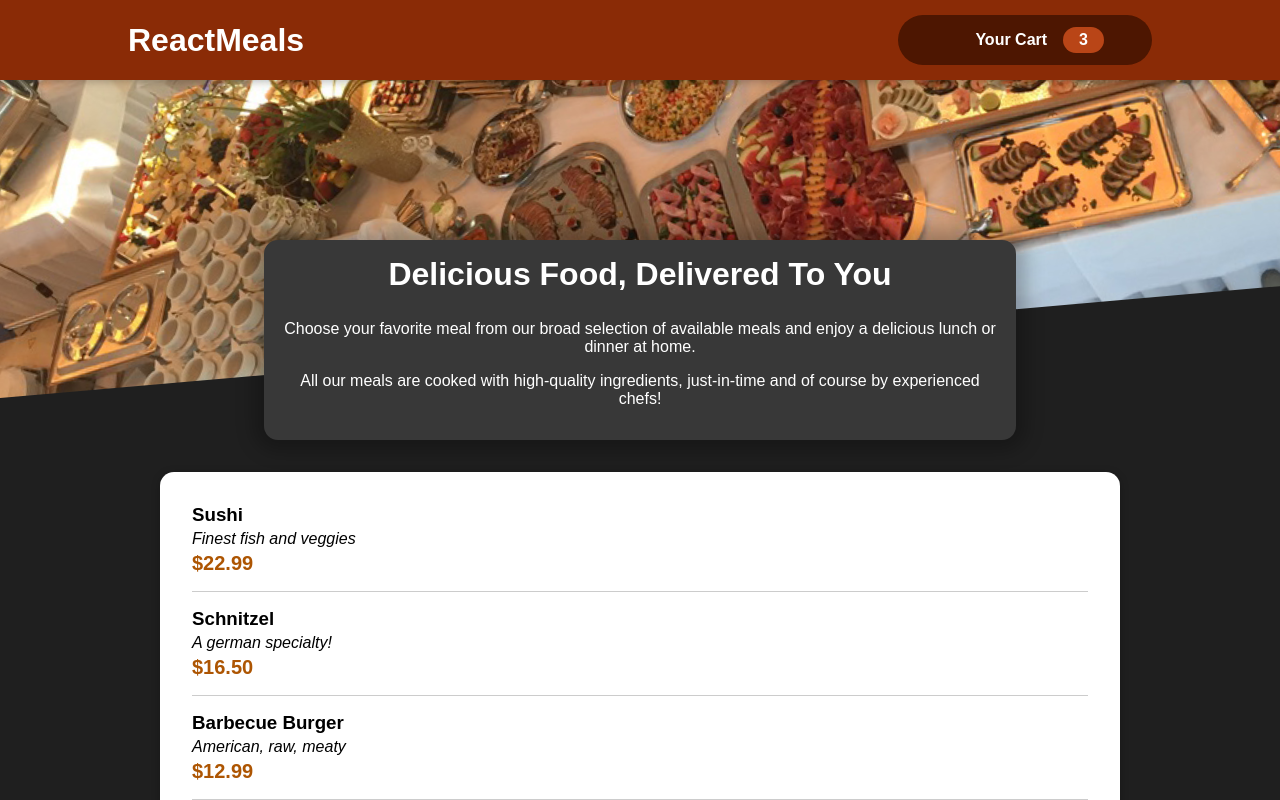
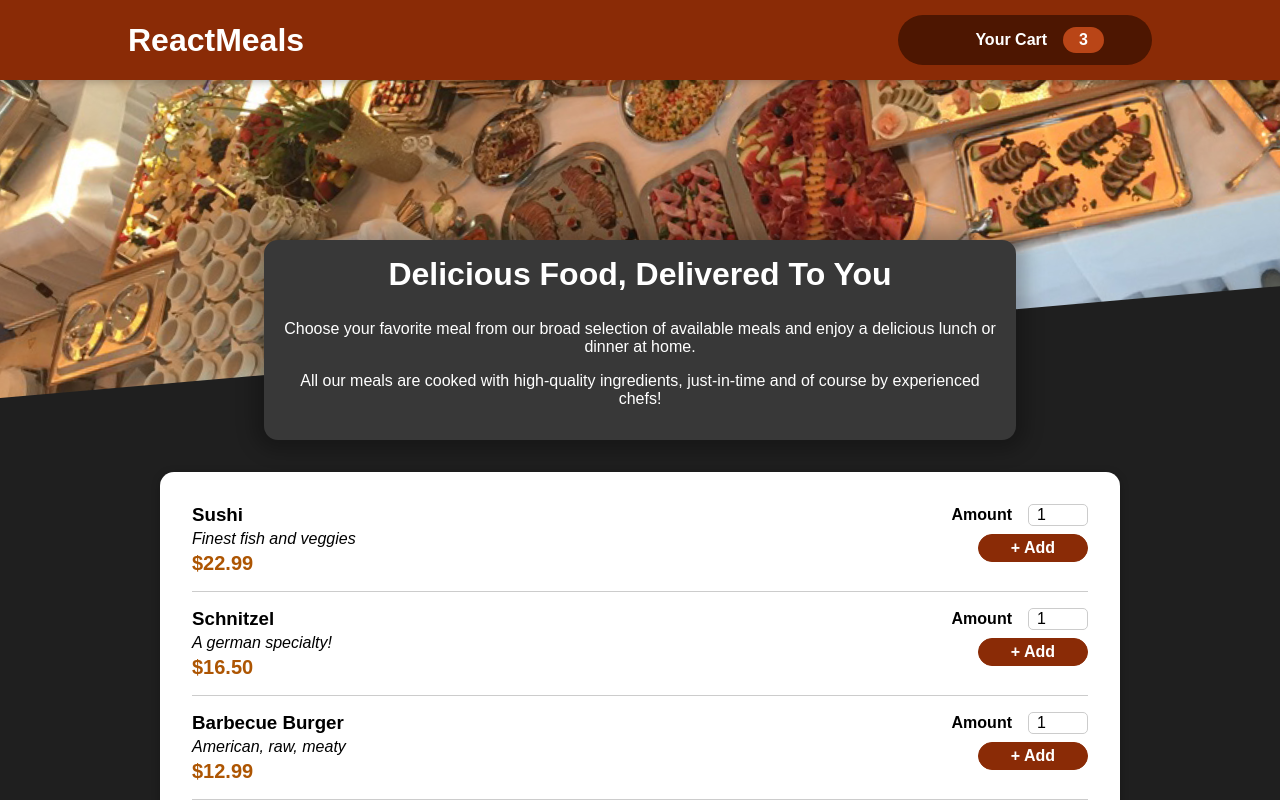
Before and after one commit to Ives-Gomes/food-app, a React (Vite) app: page / in a window 1280 px wide. Shown: the top 800 px of the page. Built offline with nearby package versions, Linux system fonts and the light colour scheme; some icons are missing.

Commit message:
feat: added meal item form component

```diff
--- /dev/null
+++ b/src/components/Input/Input.jsx
@@ -0,0 +1,14 @@
+import React from 'react';
+
+import classes from './style.module.css';
+
+function Input({ input, label }) {
+  return (
+    <div className={classes.input}>
+      <label htmlFor={input.id}>{label}</label>
+      <input {...input} />
+    </div>
+  );
+}
+
+export default Input;
--- /dev/null
+++ b/src/components/Input/style.module.css
@@ -0,0 +1,18 @@
+.input {
+  display: flex;
+  align-items: center;
+  margin-bottom: 0.5rem;
+}
+
+.input label {
+  font-weight: bold;
+  margin-right: 1rem;
+}
+
+.input input {
+  width: 3rem;
+  border-radius: 5px;
+  border: 1px solid #ccc;
+  font: inherit;
+  padding-left: 0.5rem;
+}
--- a/src/components/Meals/AvailableMeals/AvailableMeals.jsx
+++ b/src/components/Meals/AvailableMeals/AvailableMeals.jsx
@@ -15,6 +15,7 @@
           {DUMMY_MEALS.map((meal) => (
             <MealItem
               key={meal.id}
+              id={meal.id}
               name={meal.name}
               description={meal.description}
               price={meal.price}
--- a/src/components/Meals/MealItem/MealItem.jsx
+++ b/src/components/Meals/MealItem/MealItem.jsx
@@ -1,8 +1,12 @@
 import React from 'react';
+
+import MealItemForm from '../MealItemForm/MealItemForm';
 
 import classes from './style.module.css';
 
-function MealItem({ name, description, price }) {
+function MealItem({
+  id, name, description, price,
+}) {
   const formattedPrice = `$${price.toFixed(2)}`;
 
   return (
@@ -13,7 +17,9 @@
         <div className={classes.price}>{formattedPrice}</div>
       </div>
 
-      <div />
+      <div>
+        <MealItemForm id={id} />
+      </div>
     </li>
   );
 }
--- /dev/null
+++ b/src/components/Meals/MealItemForm/MealItemForm.jsx
@@ -0,0 +1,27 @@
+import React from 'react';
+
+import Input from '../../Input/Input';
+
+import classes from './style.module.css';
+
+function MealItemForm({ id }) {
+  return (
+    <form className={classes.form}>
+      <Input
+        label="Amount"
+        input={{
+          id: `amount_${id}`,
+          type: 'number',
+          min: '1',
+          max: '5',
+          step: '1',
+          defaultValue: '1',
+        }}
+      />
+
+      <button type="button">+ Add</button>
+    </form>
+  );
+}
+
+export default MealItemForm;
--- /dev/null
+++ b/src/components/Meals/MealItemForm/style.module.css
@@ -0,0 +1,20 @@
+.form {
+  text-align: right;
+}
+
+.form button {
+  font: inherit;
+  cursor: pointer;
+  background-color: #8a2b06;
+  border: 1px solid #8a2b06;
+  color: white;
+  padding: 0.25rem 2rem;
+  border-radius: 20px;
+  font-weight: bold;
+}
+
+.form button:hover,
+.form button:active {
+  background-color: #641e03;
+  border-color: #641e03;
+}
```
Also changed, not shown: src/components/Meals/MealForm/MealForm.jsx (deleted).
